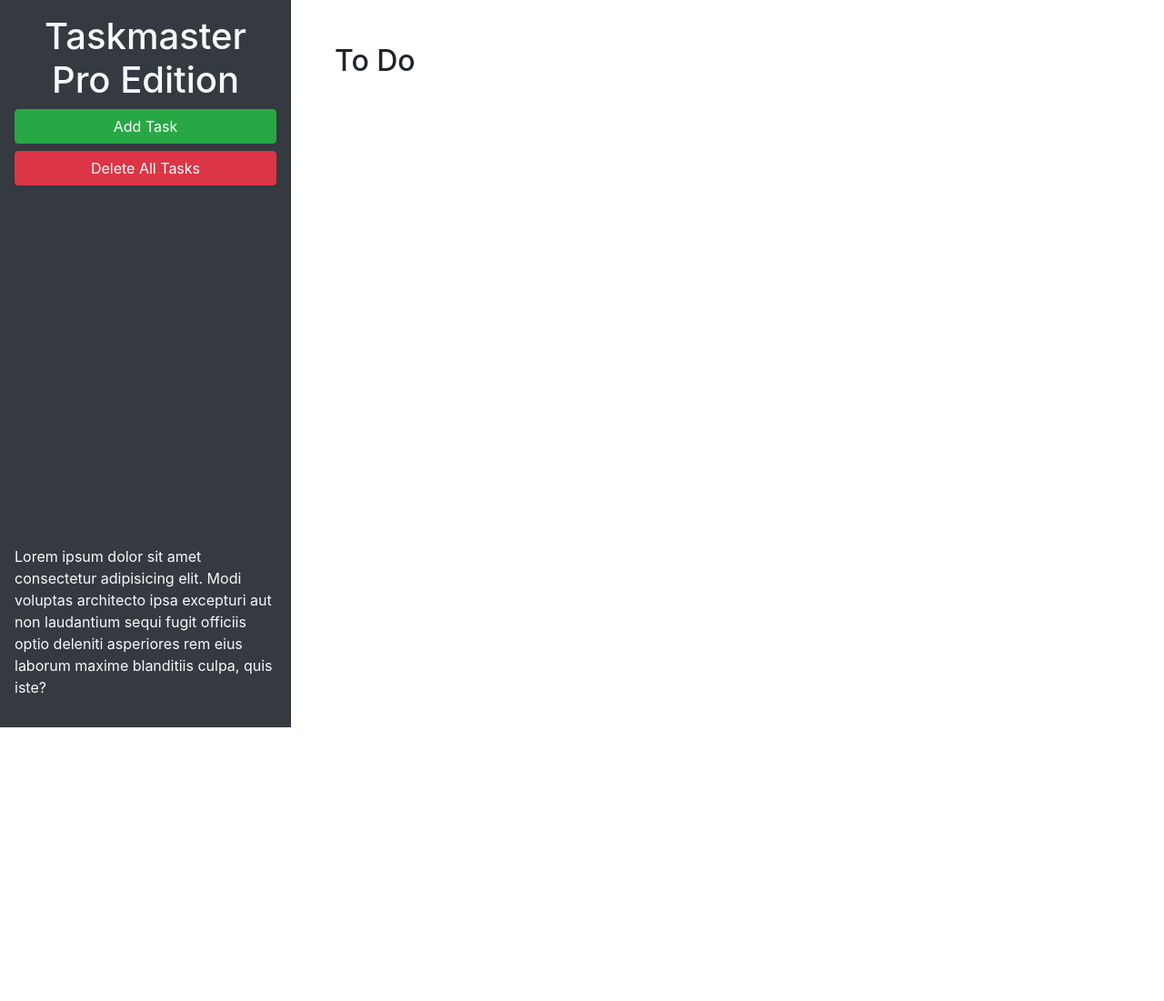
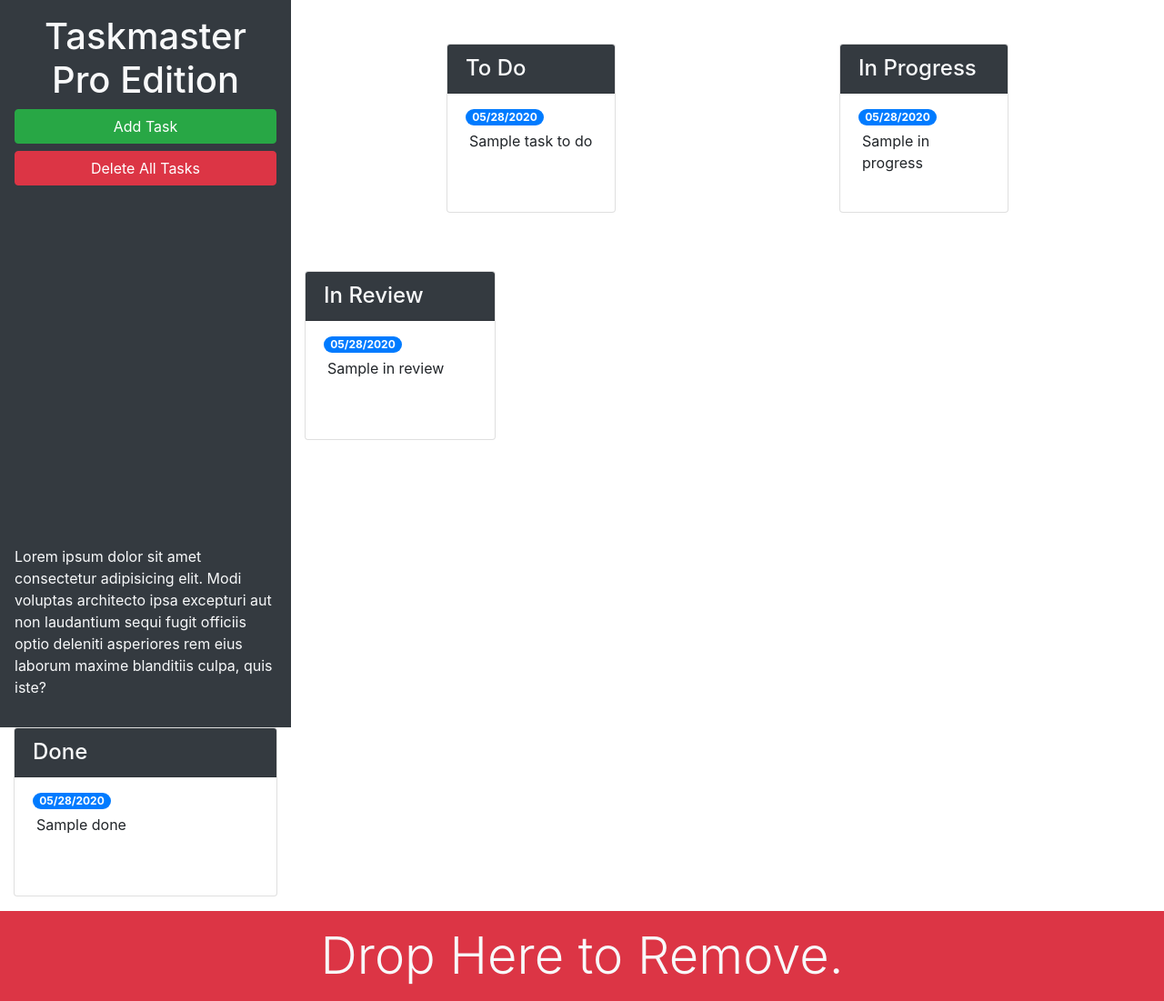
Before and after one commit to calvinjdonner/taskmaster-pro, a plain HTML site: page taskmaster-starter/index.html in a window 1280 px wide. Shown: the whole page at 91% size. Before the commit the page ends 800 px from the top, so only its background shows below. Drawn offline with nearby package versions, Linux system fonts and the light colour scheme.

Commit message:
adjusting sizing for boxes.

```diff
--- a/taskmaster-starter/index.html
+++ b/taskmaster-starter/index.html
@@ -13,21 +13,87 @@
 <body>
 
   <div class="row min-vh-100 no-gutters">
-    <header class="col-12 col-lg-3 bg-dark text-light d-flex flex-column p-4 p-lg-3">
+    <header class="col-12 col-lg-3 bg-dark text-light sticky-top d-flex flex-column p-4 p-lg-3">
       <h1 class="text-center">Taskmaster Pro Edition</h1>
       <button id="create-task" class="btn btn-block btn-success" data-toggle="modal" data-target="#task-form-modal">Add
         Task</button>
       <button id="remove-tasks" class="btn btn-block btn-danger">Delete All Tasks</button>
-      <p class="mt-auto">Lorem ipsum dolor sit amet consectetur adipisicing elit. Modi voluptas architecto ipsa
+      <p class="mt-auto d-none d-lg-block">Lorem ipsum dolor sit amet consectetur adipisicing elit. Modi voluptas architecto ipsa
         excepturi aut non
         laudantium sequi fugit officiis optio deleniti asperiores rem eius laborum maxime blanditiis culpa, quis iste?
       </p>
     </header>
-    <main class="col-12 col-lg-9">
-      <div class="m-5">
-        <h2>To Do</h2>
-        <ul id="list-toDo" class="list-group"> </ul>
+    <main class="col-12 col-lg-9 d-flex flex-column">
+      <div class="m-5 row justify-content-around">
+        <!-- todo start -->
+        <div class="col-12 col-md-6 col-xl-3 mb-3">
+          <div class="card">
+            <h4 class="card-header bg-dark text-light">
+              To Do
+            </h4>
+          <ul id="list-toDo" class="list-group list-group-flush">
+            <li class="list-group-item">
+              <span class="badge badge-primary badge-pill">05/28/2020</span>
+              <p class="m-1">Sample task to do</p>
+            </li>
+          </ul>
+        </div>
       </div>
+        <!-- todo end -->
+        <!-- in progress start -->
+        <div class="col-12 col-md-6 col-xl-3 mb-3">
+          <div class="card">
+            <h4 class="card-header bg-dark text-light">
+              In Progress
+            </h4>
+          <ul id="list-inProgress" class="list-group list-group-flush">
+            <li class="list-group-item">
+              <span class="badge badge-primary badge-pill">05/28/2020</span>
+              <p class="m-1">Sample in progress</p>
+            </li>
+          </ul>
+        </div>
+      </div>
+        </div>
+        <!-- in progress end -->
+        <!-- in review start -->
+        <div class="col-12 col-md-6 col-xl-3 mb-3">
+          <div class="card">
+            <h4 class="card-header bg-dark text-light">
+              In Review
+            </h4>
+          <ul id="list-inReview" class="list-group list-group-flush">
+            <li class="list-group-item">
+              <span class="badge badge-primary badge-pill">05/28/2020</span>
+              <p class="m-1">Sample in review</p>
+            </li>
+          </ul>
+        </div>
+      </div>
+        </div>
+        <!-- in review end -->
+        <!-- done start -->
+        <div class="col-12 col-md-6 col-xl-3 mb-3">
+          <div class="card">
+            <h4 class="card-header bg-dark text-light">
+              Done
+            </h4>
+          <ul id="list-done" class="list-group list-group-flush">
+            <li class="list-group-item">
+              <span class="badge badge-primary badge-pill">05/28/2020</span>
+              <p class="m-1">Sample done</p>
+            </li>
+          </ul>
+        </div>
+      </div>
+        </div>
+        <!-- done end -->
+      </div>
+<div id="trash">
+  <div class="w-100 bg-danger p-3 text-center text-light display-4 mt-auto">
+    Drop Here to Remove.
+  </div>
+</div>
     </main>
   </div>
 
@@ -46,11 +112,11 @@
           <form>
             <div class="form-group">
               <label for="modalTaskDescription">Task description</label>
-              <textarea id="modalTaskDescription" rows="3"></textarea>
+              <textarea id="modalTaskDescription" rows="3" class="form-control"></textarea>
             </div>
             <div class="form-group">
               <label for="modalDueDate">Due date</label>
-              <input type="text" id="modalDueDate" placeholder="mm/dd/yyyy" autocomplete="off" />
+              <input type="text" class="form-control" id="modalDueDate" placeholder="mm/dd/yyyy" autocomplete="off" />
             </div>
           </form>
         </div>
```
